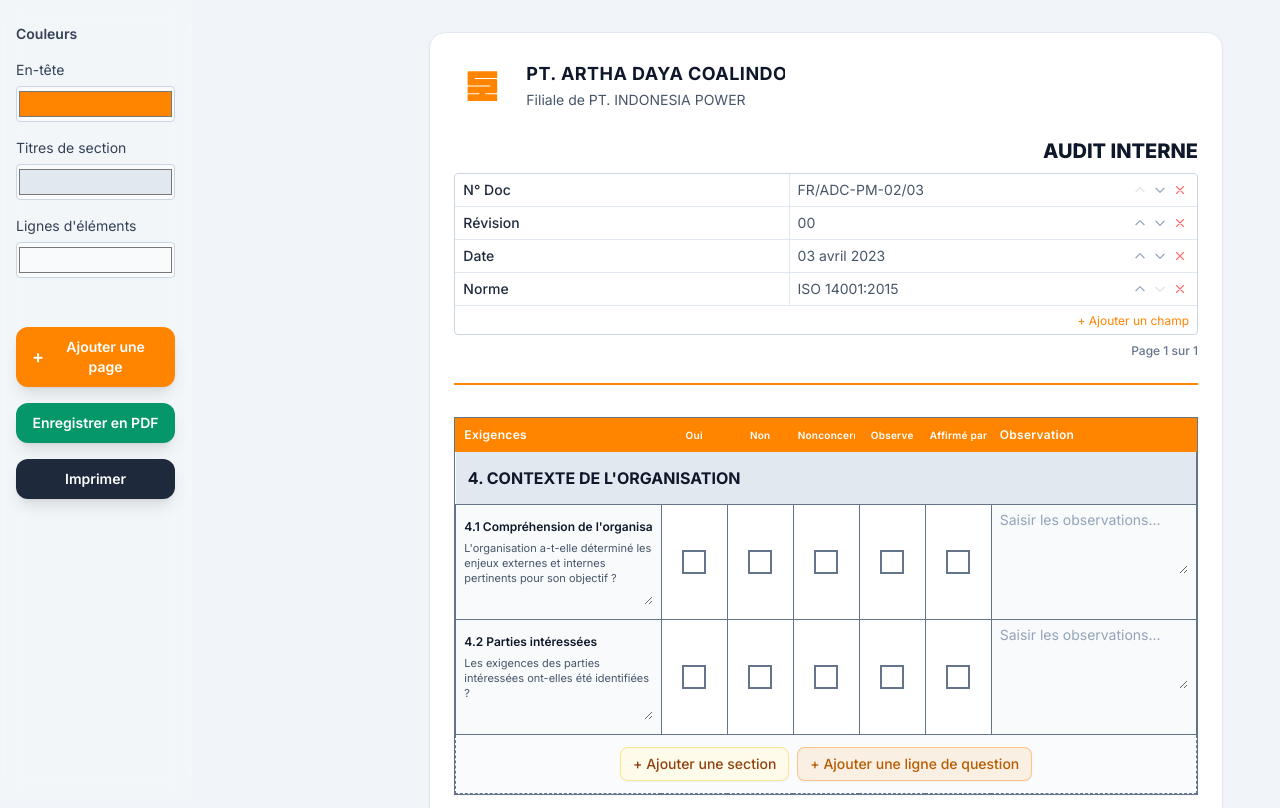
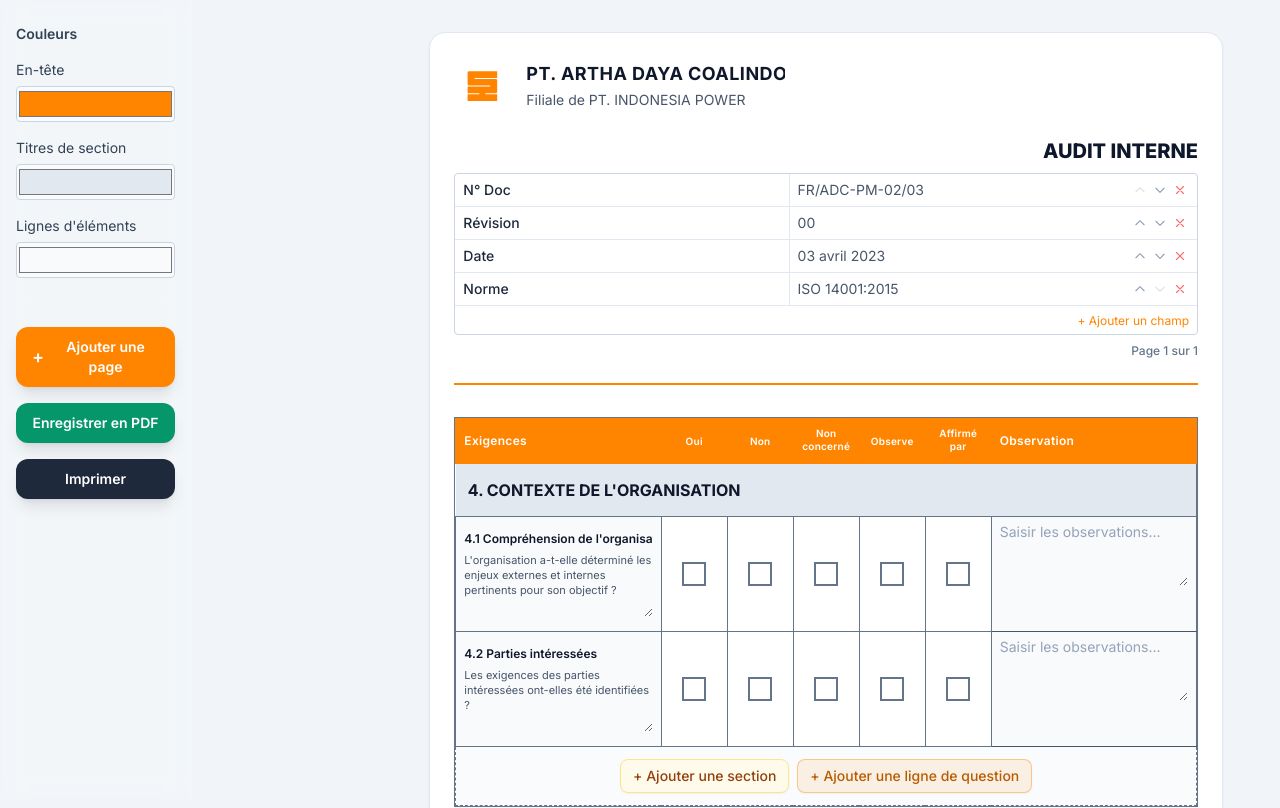
Before and after one commit to messaoudinedjemeddine/Audit-Doc-maker, a Next.js app: page / in a window 1280 px wide. Shown: the top 808 px of the page. Built offline with nearby package versions, Linux system fonts and the light colour scheme.

Commit message:
Observation column: visible horizontal lines between rows; Non concernÃ© and AffirmÃ© par l'opÃ©rateur headers on two lines

```diff
--- a/src/app/globals.css
+++ b/src/app/globals.css
@@ -43,3 +43,13 @@
     border: 1px solid #64748b !important;
   }
 }
+
+/* Horizontal lines between observation cells - always visible (screen + print) */
+td.observation-cell {
+  border-bottom: 1px solid #475569 !important;
+}
+@media print {
+  td.observation-cell {
+    border-bottom: 1px solid #475569 !important;
+  }
+}
--- a/src/components/AuditTable.tsx
+++ b/src/components/AuditTable.tsx
@@ -113,7 +113,19 @@
                 className="w-[9%] border px-1 py-2 text-center text-[10px] font-semibold uppercase leading-tight tracking-wide text-white"
                 style={headerStyle}
               >
-                {readOnly ? (
+                {(key === 'nonConcerne' || key === 'affirmeParOperateur') ? (
+                  <textarea
+                    value={tableColumns[key]}
+                    onChange={(e) =>
+                      onChange({
+                        tableColumns: { ...tableColumns, [key]: e.target.value },
+                      })
+                    }
+                    rows={2}
+                    className="w-full resize-none border-0 bg-transparent text-center text-white placeholder:text-white/70 focus:ring-2 focus:ring-white focus:ring-inset"
+                    placeholder={key === 'nonConcerne' ? 'Non\nconcerné' : "Affirmé par\nl'opérateur"}
+                  />
+                ) : readOnly ? (
                   <span className="whitespace-pre-line">{tableColumns[key]}</span>
                 ) : (
                   <input
@@ -125,7 +137,6 @@
                       })
                     }
                     className="w-full border-0 bg-transparent text-center text-white placeholder:text-white/70 focus:ring-2 focus:ring-white focus:ring-inset"
-                    placeholder={key === 'nonConcerne' ? 'Non\nconcerné' : key === 'affirmeParOperateur' ? "Affirmé par\nl'opérateur" : undefined}
                   />
                 )}
               </th>
@@ -243,7 +254,7 @@
                     </button>
                   </td>
                 ))}
-                <td className="relative w-[28%] border border-slate-500 align-top px-2" style={questionRowStyle}>
+                <td className="observation-cell relative w-[28%] border border-slate-500 align-top px-2" style={questionRowStyle}>
                   {readOnly ? (
                     row.observation ? (
                       <div className="min-h-[2rem] whitespace-pre-wrap py-1 text-sm text-slate-700">{row.observation}</div>
```
